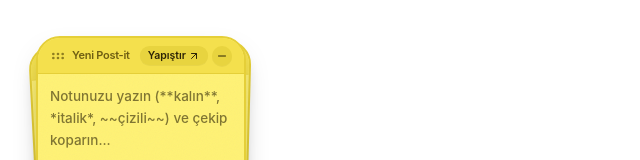
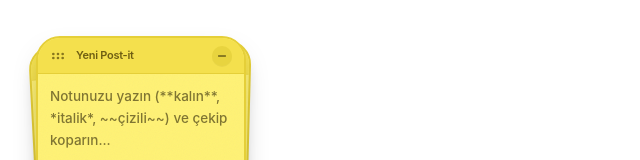
Before and after one commit to suleymancagirkan/postit, a React (Vite) app: page / in a window 1280 px wide. Shown: the top 160 px of the page, without its empty margins (0-640 px from the left). Built offline with nearby package versions, Linux system fonts and the light colour scheme.

Commit message:
feat: remove quick-pin button from stack and allow moving stack via 6-dot grip icon

```diff
--- a/src/components/StickyStack.jsx
+++ b/src/components/StickyStack.jsx
@@ -1,7 +1,6 @@
 import React, { useState, useRef, useEffect } from "react";
 import { motion, AnimatePresence } from "framer-motion";
-import { Sparkles, ArrowUpRight, GripHorizontal, Minus } from "lucide-react";
-import { invoke } from "@tauri-apps/api/core";
+import { Sparkles, GripHorizontal, Minus } from "lucide-react";
 import { POSTIT_COLORS, COLOR_LIST, NOTE_SIZE_LIMITS } from "../hooks/useNotesStore";
 import MarkdownEditor from "./MarkdownEditor";
 import { CrumpledPaperCreases } from "./PinnedNote";
@@ -11,7 +10,8 @@ const CRUMPLED_CLIP_PATH =
 const NORMAL_CLIP_PATH =
   "polygon(0% 0%, 50% 0%, 100% 0%, 100% 25%, 100% 50%, 100% 75%, 100% 100%, 50% 100%, 25% 100%, 0% 100%, 0% 50%, 0% 25%)";
 
-const STACK_ORIGIN = { x: 36, y: 36 };
+const DEFAULT_STACK_ORIGIN = { x: 36, y: 36 };
+const STORAGE_KEY_STACK_POS = "postit_desktop_stack_pos_v1";
 // Magnetic pull break distance: inside this radius the sheet resists like a magnet;
 // beyond it, the magnetic bond snaps and the card leaps free to the cursor.
 const MAGNET_BREAK_DISTANCE = 115;
@@ -34,6 +34,24 @@ export default function StickyStack({
   const [isDiscarding, setIsDiscarding] = useState(false);
   const [isOverTrashLocal, setIsOverTrashLocal] = useState(false);
   const [isOverBasketLocal, setIsOverBasketLocal] = useState(false);
+
+  // Moving the entire stack by dragging the top-left 6-dot grip icon
+  const [stackPos, setStackPos] = useState(() => {
+    try {
+      const saved = localStorage.getItem(STORAGE_KEY_STACK_POS);
+      if (saved) {
+        const parsed = JSON.parse(saved);
+        if (typeof parsed.x === "number" && typeof parsed.y === "number") {
+          return parsed;
+        }
+      }
+    } catch {
+      // ignore
+    }
+    return DEFAULT_STACK_ORIGIN;
+  });
+  const [isMovingStack, setIsMovingStack] = useState(false);
+  const stackMoveStartRef = useRef(null);
 
   const dragStartRef = useRef(null);
   const snappedFreeRef = useRef(false);
@@ -197,17 +215,63 @@ export default function StickyStack({
     };
   }, [isTearing, draft.text, draft.color, onDragStateChange, onTearOffPin, onDiscardDraft]);
 
-  const handleQuickPin = () => {
-    const offsetIndex = pinnedCount % 6;
-    const targetX = Math.min(window.innerWidth - cardSize - 40, 290 + offsetIndex * 34);
-    const targetY = Math.min(window.innerHeight - cardSize - 40, 52 + offsetIndex * 26);
-    onTearOffPin?.({
-      x: targetX,
-      y: targetY,
-      text: draft.text,
-      color: draft.color,
-    });
+  // Dragging from the 6-dot grip icon moves the entire stack
+  const handleStackGripPointerDown = (e) => {
+    e.preventDefault();
+    e.stopPropagation();
+
+    stackMoveStartRef.current = {
+      startClientX: e.clientX,
+      startClientY: e.clientY,
+      initialX: stackPos.x,
+      initialY: stackPos.y,
+    };
+    setIsMovingStack(true);
   };
+
+  useEffect(() => {
+    if (!isMovingStack) return;
+
+    const handlePointerMove = (e) => {
+      if (!stackMoveStartRef.current) return;
+      const dx = e.clientX - stackMoveStartRef.current.startClientX;
+      const dy = e.clientY - stackMoveStartRef.current.startClientY;
+
+      const nextX = Math.max(
+        12,
+        Math.min(
+          window.innerWidth - cardSize - 12,
+          Math.round(stackMoveStartRef.current.initialX + dx)
+        )
+      );
+      const nextY = Math.max(
+        12,
+        Math.min(
+          window.innerHeight - cardSize - 12,
+          Math.round(stackMoveStartRef.current.initialY + dy)
+        )
+      );
+
+      setStackPos({ x: nextX, y: nextY });
+    };
+
+    const handlePointerUp = () => {
+      setIsMovingStack(false);
+      stackMoveStartRef.current = null;
+      try {
+        localStorage.setItem(STORAGE_KEY_STACK_POS, JSON.stringify(stackPos));
+      } catch {
+        // ignore
+      }
+    };
+
+    window.addEventListener("pointermove", handlePointerMove);
+    window.addEventListener("pointerup", handlePointerUp);
+    return () => {
+      window.removeEventListener("pointermove", handlePointerMove);
+      window.removeEventListener("pointerup", handlePointerUp);
+    };
+  }, [isMovingStack, cardSize, stackPos]);
 
   const handleMinimizeToTray = (e) => {
     e.preventDefault();
@@ -223,8 +287,8 @@ export default function StickyStack({
       onMouseEnter={onInteractiveEnter}
       onMouseLeave={onInteractiveLeave}
       style={{
-        left: STACK_ORIGIN.x,
-        top: STACK_ORIGIN.y,
+        left: stackPos.x,
+        top: stackPos.y,
         width: cardSize,
         height: cardSize,
       }}
@@ -298,8 +362,8 @@ export default function StickyStack({
             animate={
               isDiscarding
                 ? {
-                    x: window.innerWidth - STACK_ORIGIN.x - 155,
-                    y: window.innerHeight - STACK_ORIGIN.y - 165,
+                    x: window.innerWidth - stackPos.x - 155,
+                    y: window.innerHeight - stackPos.y - 165,
                     scale: 0.16,
                     rotate: 160,
                     opacity: 0,
@@ -349,12 +413,22 @@ export default function StickyStack({
             } ${isTearing ? "cursor-grabbing z-50" : "cursor-grab"}`}
           >
             <CrumpledPaperCreases isCrumpled={isOverTrashLocal || isDiscarding} />
-            {/* Top Adhesive Strip */}
+            {/* Top Adhesive Strip: Left 6-dot icon moves the stack, middle empty area tears off top sheet, right minus minimizes stack */}
             <div
               className={`h-9 w-full rounded-t-[22px] ${activeTheme.stripBg} border-b ${activeTheme.border} px-3 flex items-center justify-between transition-colors duration-200`}
             >
               <div className="flex items-center gap-1.5">
-                <GripHorizontal className={`w-4 h-4 ${activeTheme.subText} opacity-75`} />
+                <button
+                  type="button"
+                  data-no-drag="true"
+                  onPointerDown={handleStackGripPointerDown}
+                  title="Yığının tamamını taşımak için basılı tutup sürükleyin"
+                  className={`p-1 -ml-1 rounded-lg hover:bg-black/10 active:scale-95 transition ${
+                    isMovingStack ? "cursor-grabbing bg-black/15" : "cursor-move"
+                  }`}
+                >
+                  <GripHorizontal className={`w-4 h-4 ${activeTheme.subText} opacity-80`} />
+                </button>
                 <span
                   className={`text-[11px] font-semibold tracking-tight ${activeTheme.subText}`}
                 >
@@ -369,17 +443,8 @@ export default function StickyStack({
               <div className="flex items-center gap-1" data-no-drag="true">
                 <button
                   type="button"
-                  onClick={handleQuickPin}
-                  title="Masaüstüne Yapıştır"
-                  className={`inline-flex items-center gap-0.5 px-2 py-0.5 rounded-full text-[10.5px] font-semibold ${activeTheme.accentBg} ${activeTheme.text} hover:brightness-95 active:scale-95 transition cursor-pointer shadow-2xs`}
-                >
-                  <span>Yapıştır</span>
-                  <ArrowUpRight className="w-3 h-3" />
-                </button>
-                <button
-                  type="button"
                   onClick={handleMinimizeToTray}
-                  title="Sistem Tepsisine Küçült (Arka Plana Gizle)"
+                  title="Yığını Gizle"
                   className={`inline-flex items-center justify-center w-5 h-5 rounded-full ${activeTheme.accentBg} ${activeTheme.text} hover:brightness-95 active:scale-95 transition cursor-pointer shadow-2xs`}
                 >
                   <Minus className="w-3 h-3" />
```
